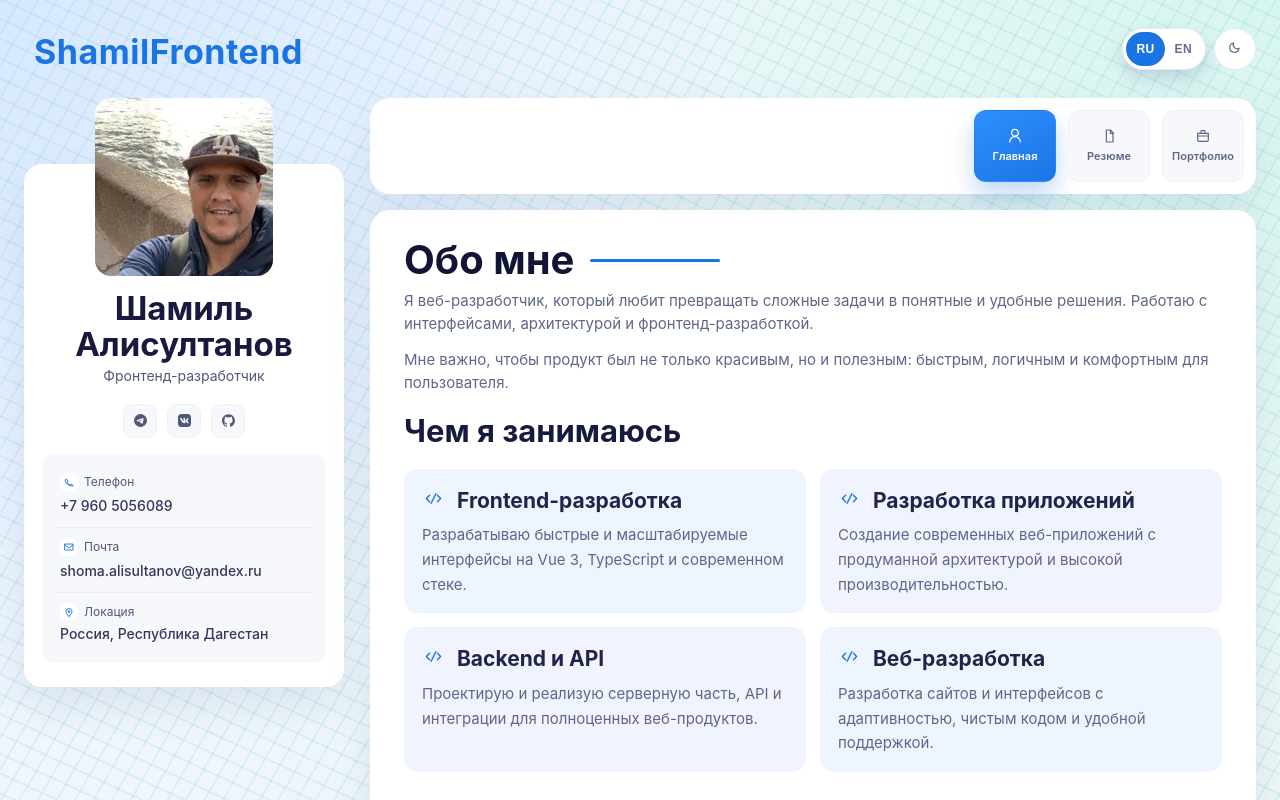
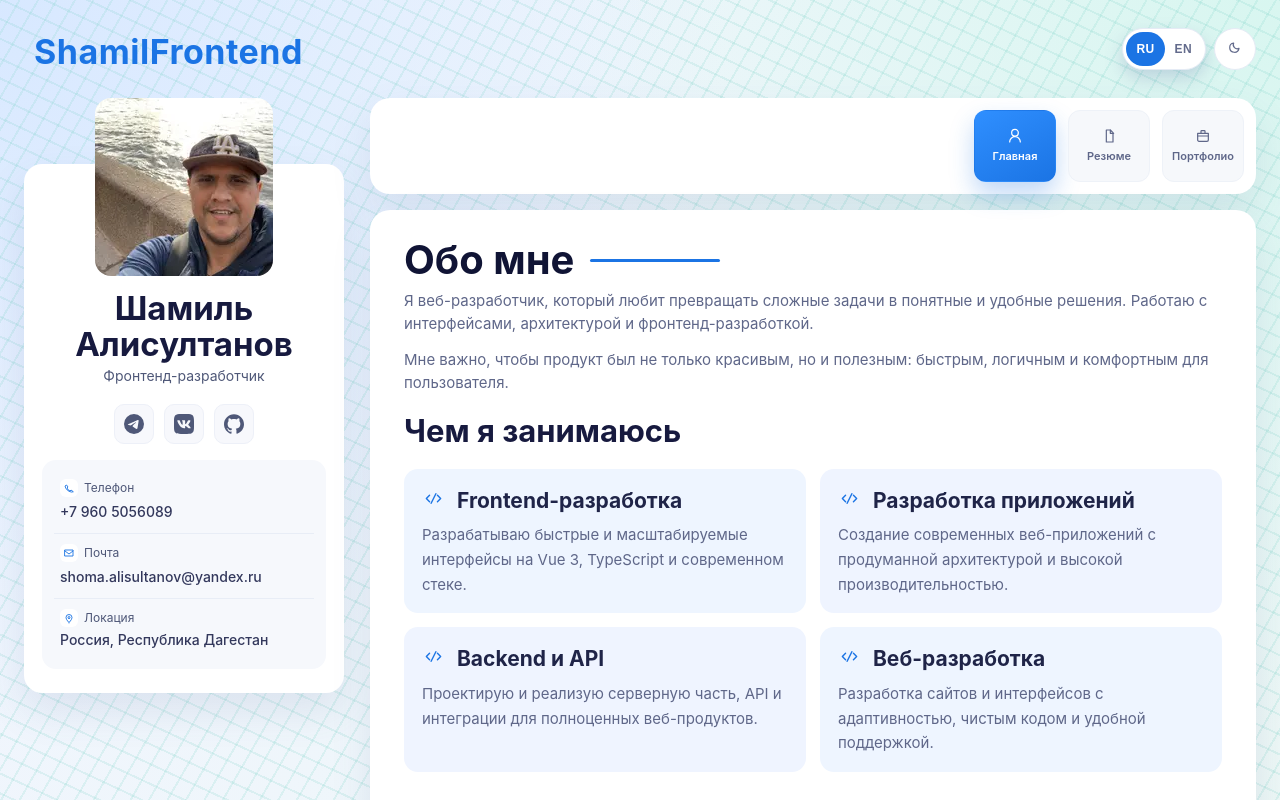
Before and after one commit to shamilfrontend/shamilfrontend, a Vue app: page / in a window 1280 px wide. Shown: the top 800 px of the page. Built offline with nearby package versions, Linux system fonts and the light colour scheme; a web font is replaced by a local one.

Commit message:
feat: update

```diff
--- a/src/style.scss
+++ b/src/style.scss
@@ -462,8 +462,8 @@ textarea:focus-visible {
 }
 
 .social-button {
-  width: 34px;
-  height: 34px;
+  width: 40px;
+  height: 40px;
   border-radius: 10px;
   border: 1px solid var(--border-light);
   display: grid;
@@ -477,8 +477,8 @@ textarea:focus-visible {
 }
 
 .social-button .app-icon {
-  width: 13px;
-  height: 13px;
+  width: 20px;
+  height: 20px;
 }
 
 .social-button--telegram:hover {
```
